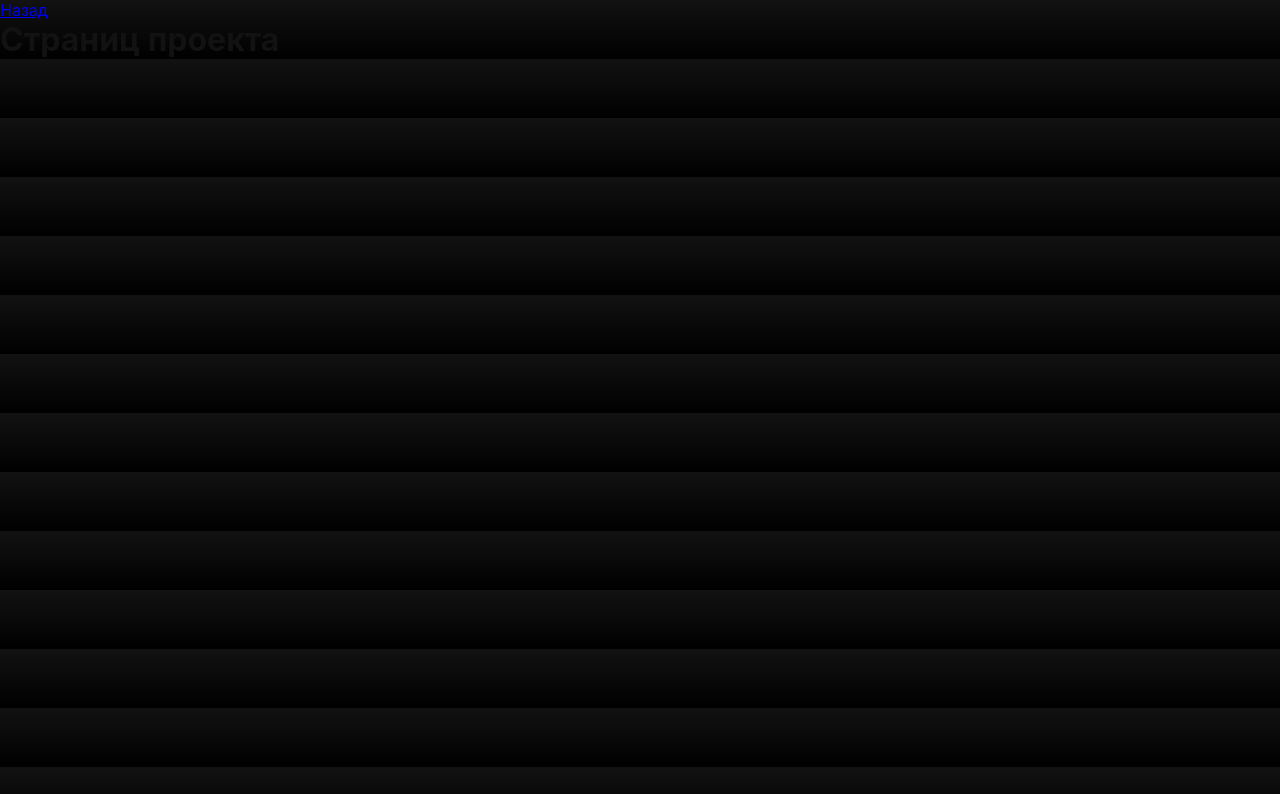
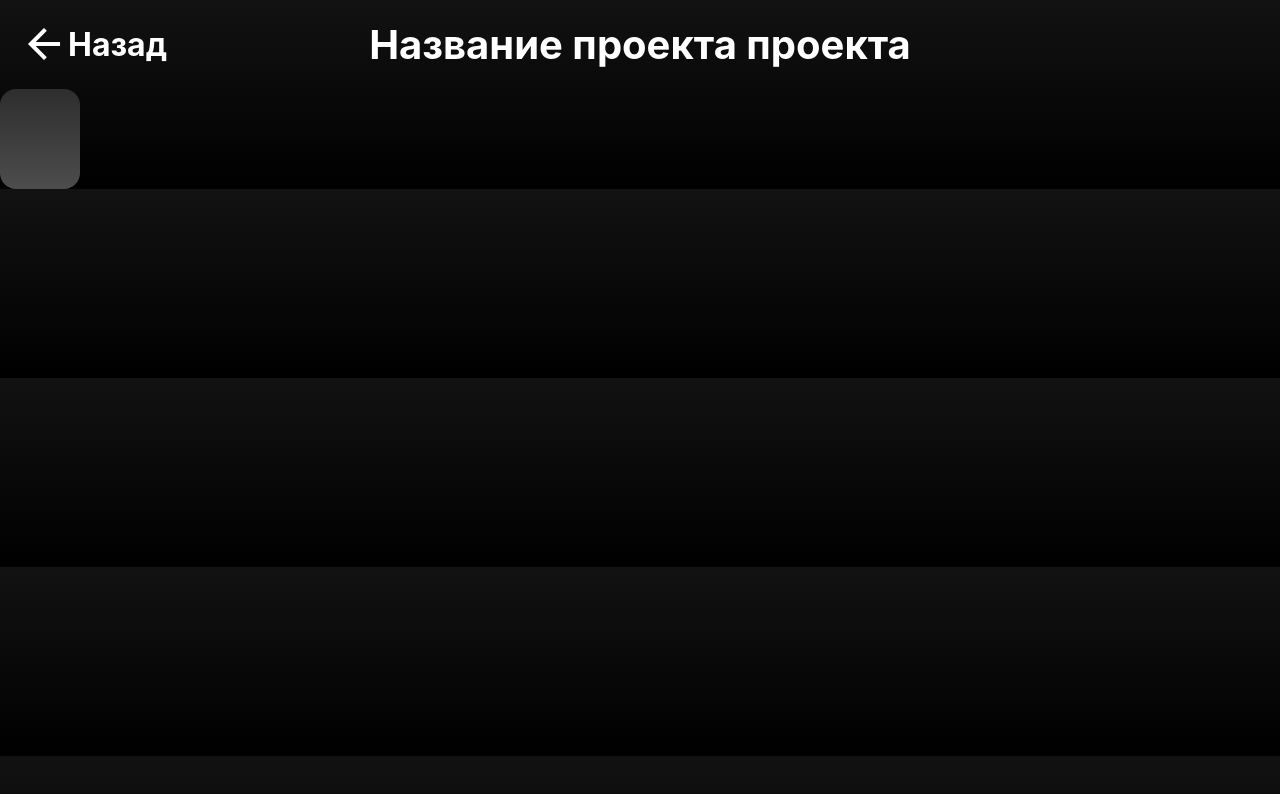
Before and after one commit to TheHarald/portfolio, a React (Create React App) app: page /project in a window 1280 px wide. Shown: the top 794 px of the page. Built offline with nearby package versions, Linux system fonts and the light colour scheme.

Commit message:
add usabilitycard for project page

```diff
--- a/src/App.js
+++ b/src/App.js
@@ -1,24 +1,19 @@
 import React from 'react';
-import Card from './components/Card/Card';
-import GitHubLink from './components/GitHubLink/GitHubLink';
-import Header from './components/Header/Header';
-import NavigationPanel from './components/NavigationPanel/NavigationPanel';
-import Project from './components/Project/Project';
-import PrjojectSection from './components/ProjectsSection/PrjojectSection';
-import Rain from './components/Rain/Rain';
-import SkillsSection from './components/SkillsSection/SkillsSection';
 import './index.css';
 import { Routes, Route, Link } from "react-router-dom";
-import ProjectPage from "./pages/ProjectPage";
+import ProjectPage from "./pages/ProjectPage/ProjectPage";
 import MainPage from './pages/MainPage';
+import Project from './components/Project/Project';
 
 
 function App() {
 
   return (
     <Routes>
-      <Route path='/' element={<MainPage />} />
-      <Route path='/project' element={<ProjectPage />} />
+      <Route path='*' element={<MainPage />} />
+      <Route path='/project' element={<ProjectPage />} >
+        <Route path=":id" element={<Project />} />
+      </Route>
 
     </Routes>
 
--- a/src/components/Project/Project.js
+++ b/src/components/Project/Project.js
@@ -1,4 +1,3 @@
-import { GitHub } from '@material-ui/icons';
 import React from 'react';
 import GitHubLink from '../GitHubLink/GitHubLink';
 import NeonIcon from '../NeonIcon/NeonIcon';
@@ -30,7 +29,7 @@ function Project({ imageUrl, projectName, description, stack, ghLink, previewLin
                 </div>
 
             </div>
-            <Link className='header__cv-button smaller' to={"/project"}>Подробнее</Link >
+            <Link className='header__cv-button smaller' to={`/project`}>Подробнее</Link >
 
         </div>
     );
--- a/src/components/Project/project.css
+++ b/src/components/Project/project.css
@@ -10,12 +10,11 @@
 }
 
 .project-card {
-    -webkit-backdrop-filter: blur(4px);
     border-radius: 10px;
     border: 1px solid rgba(255, 255, 255, 0.18);
     padding: 20px 40px;
     min-width: 320px;
-    max-width: 600px;
+    max-width: 800px;
     display: inline-block;
 
     background-color: rgba(255, 255, 255, .15);
@@ -44,7 +43,6 @@
 .project-card__image {
     object-fit: cover;
     height: 400px;
-    max-width: 600px;
     min-width: 300px;
     border-radius: 10px;
 }
--- a/src/components/ProjectsSection/PrjojectSection.js
+++ b/src/components/ProjectsSection/PrjojectSection.js
@@ -32,7 +32,6 @@ function PrjojectSection() {
             {isLoading ? <p>Loading</p> :
                 <div className='section__cards'>
                     {projects.map((item, index) => {
-                        console.log(projects)
                         return <Project
                             key={index}
                             imageUrl={item.imageUrl}
--- /dev/null
+++ b/src/components/UsabilityCard/UsabilityCard.js
@@ -0,0 +1,13 @@
+import React from 'react';
+import './usabilityCard.css'
+
+function UsabilityCard({ title, description }) {
+    return (
+        <div className='usability-card'>
+            <h4 className='usability-card__header'>{title}</h4>
+            <p className='usability-card__description'>{description}</p>
+        </div>
+    );
+}
+
+export default UsabilityCard;
--- /dev/null
+++ b/src/components/UsabilityCard/usabilityCard.css
@@ -0,0 +1,18 @@
+.usability-card {
+    padding: 40px;
+    display: inline-flex;
+    flex-direction: column;
+    border-radius: 16px;
+    background: linear-gradient(rgba(255, 255, 255, 0.15), rgba(255, 255, 255, 0.3));
+    gap: 20px;
+}
+
+.usability-card__header {
+    font-size: 40px;
+    color: var(--white-text-color);
+}
+
+.usability-card__description {
+    font-size: 20px;
+    color: var(--white-text-color);
+}
--- a/src/pages/MainPage.js
+++ b/src/pages/MainPage.js
@@ -9,7 +9,7 @@ import Rain from '../components/Rain/Rain';
 import SkillsSection from '../components/SkillsSection/SkillsSection';
 import '../index.css';
 import { Routes, Route, Link } from "react-router-dom";
-import ProjectPage from "../pages/ProjectPage";
+import ProjectPage from "./ProjectPage/ProjectPage";
 
 function MainPage(props) {
     return (
--- a/src/pages/ProjectPage.js
+++ /dev/null
@@ -1,13 +0,0 @@
-import React from 'react';
-import { Link } from 'react-router-dom';
-
-function ProjectPage(props) {
-    return (
-        <div className='project-page'>
-            <Link to={"/"}>Назад</Link>
-            <h1>Страниц проекта</h1>
-        </div>
-    );
-}
-
-export default ProjectPage;
--- /dev/null
+++ b/src/pages/ProjectPage/ProjectPage.js
@@ -0,0 +1,22 @@
+import React from 'react';
+import { Link } from 'react-router-dom';
+import NeonIcon from '../../components/NeonIcon/NeonIcon';
+import Project from '../../components/Project/Project';
+import UsabilityCard from '../../components/UsabilityCard/UsabilityCard';
+import './projectPage.css'
+
+function ProjectPage(props) {
+    return (
+        <div className='project-page'>
+            <div className='project-page__header'>
+                <Link className='project-page__link' to={"/"}> <NeonIcon icon={'arrow_back'} className={'project-page__back'} /> <span className='project-page__title'>Назад</span></Link>
+                <h1 className='project-page__name'>Название проекта проекта</h1>
+            </div>
+
+            <UsabilityCard />
+
+        </div>
+    );
+}
+
+export default ProjectPage;
--- /dev/null
+++ b/src/pages/ProjectPage/projectPage.css
@@ -0,0 +1,44 @@
+.project-page__back {
+    font-size: 48px;
+    color: var(--white-icon-color);
+}
+
+.project-page__back:hover {
+    color: var(--white-icon-color);
+}
+
+.project-page__title {
+    font-size: 32px;
+    font-weight: bold;
+    text-decoration: none;
+    color: var(--white-icon-color);
+}
+
+.project-page__link {
+
+    display: flex;
+    position: absolute;
+    flex-direction: row;
+    align-items: center;
+    text-decoration: none;
+    left: 20px;
+    top: 20px;
+}
+
+.project-page__link:hover {
+    color: var(--neon-color-pink);
+    filter:
+        drop-shadow(0 0 2px var(--neon-light-pink)) drop-shadow(0 0 5px var(--neon-light-pink)) drop-shadow(0 0 15px var(--neon-light-pink));
+}
+
+.project-page__name {
+    font-size: 40px;
+    color: var(--white-icon-color);
+}
+
+.project-page__header {
+    display: flex;
+    padding: 20px 20px;
+    position: relative;
+    justify-content: center;
+}
```
